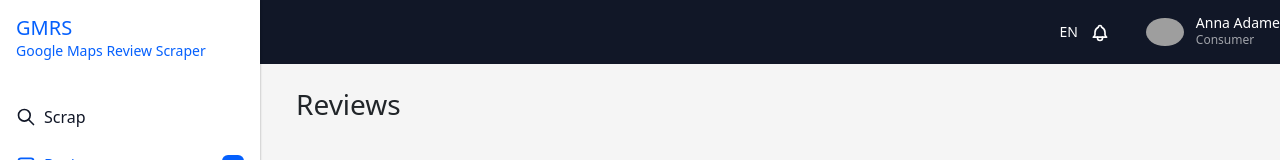
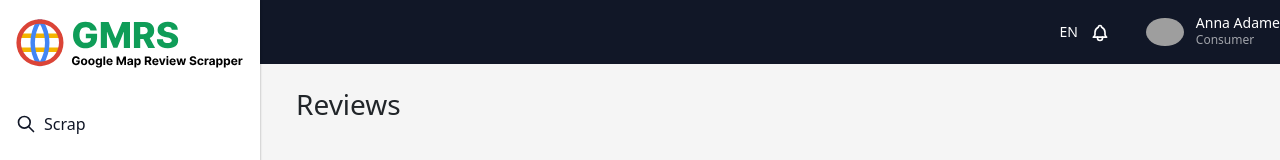
Before and after one commit to shakhrillo/m_main, a React (Vite) app in the folder codecanyon/gmr_scrap/demo/client/: page /reviews in a window 1280 px wide. Shown: the top 160 px of the page. Built offline with nearby package versions, Linux system fonts and the light colour scheme; no server answers; the database is empty; sample sign-in values are in the browser's storage; grey boxes are pictures that could not be loaded.

Commit message:
Update Sidebar component to use logo image and refactor styles for better layout; reorganize .env.dev for clarity

```diff
--- a/codecanyon/gmr_scrap/demo/client/src/layouts/DashboardLayout/Sidebar.tsx
+++ b/codecanyon/gmr_scrap/demo/client/src/layouts/DashboardLayout/Sidebar.tsx
@@ -9,6 +9,7 @@ import {
 } from "@tabler/icons-react";
 import { createElement, FC } from "react";
 import { NavLink } from "react-router-dom";
+import logo from "../../assets/logo.svg";
 
 interface NavItemProps {
   to: string;
@@ -60,8 +61,9 @@ const SidebarItem: FC<NavItemProps> = ({
 const Sidebar: FC = () => (
   <nav className="sidebar">
     <div className="sidebar-header">
-      <h5 className="sidebar-title">GMRS</h5>
-      <small className="sidebar-subtitle">Google Maps Review Scraper</small>
+      <img src={logo} alt="GMRS" className="sidebar-logo" />
+      {/* <h5 className="sidebar-title">GMRS</h5>
+      <small className="sidebar-subtitle">Google Maps Review Scraper</small> */}
     </div>
     <div className="sidebar-menu">
       {navItems.map((item) => (
--- a/codecanyon/gmr_scrap/demo/client/src/styles/components/_sidebar.scss
+++ b/codecanyon/gmr_scrap/demo/client/src/styles/components/_sidebar.scss
@@ -20,14 +20,9 @@
     color: var(--bs-primary);
   }
 
-  .sidebar-title {
+  .sidebar-logo {
     margin: 0;
     width: 100%;
-  }
-
-  .sidebar-subtitle {
-    width: 100%;
-    font-size: 14px;
   }
 
   .sidebar-menu {
```
Also changed, not shown: codecanyon/gmr_scrap/demo/client/src/assets/logo.svg (added), 1 other file (tests, documents, lock files or other folders).
